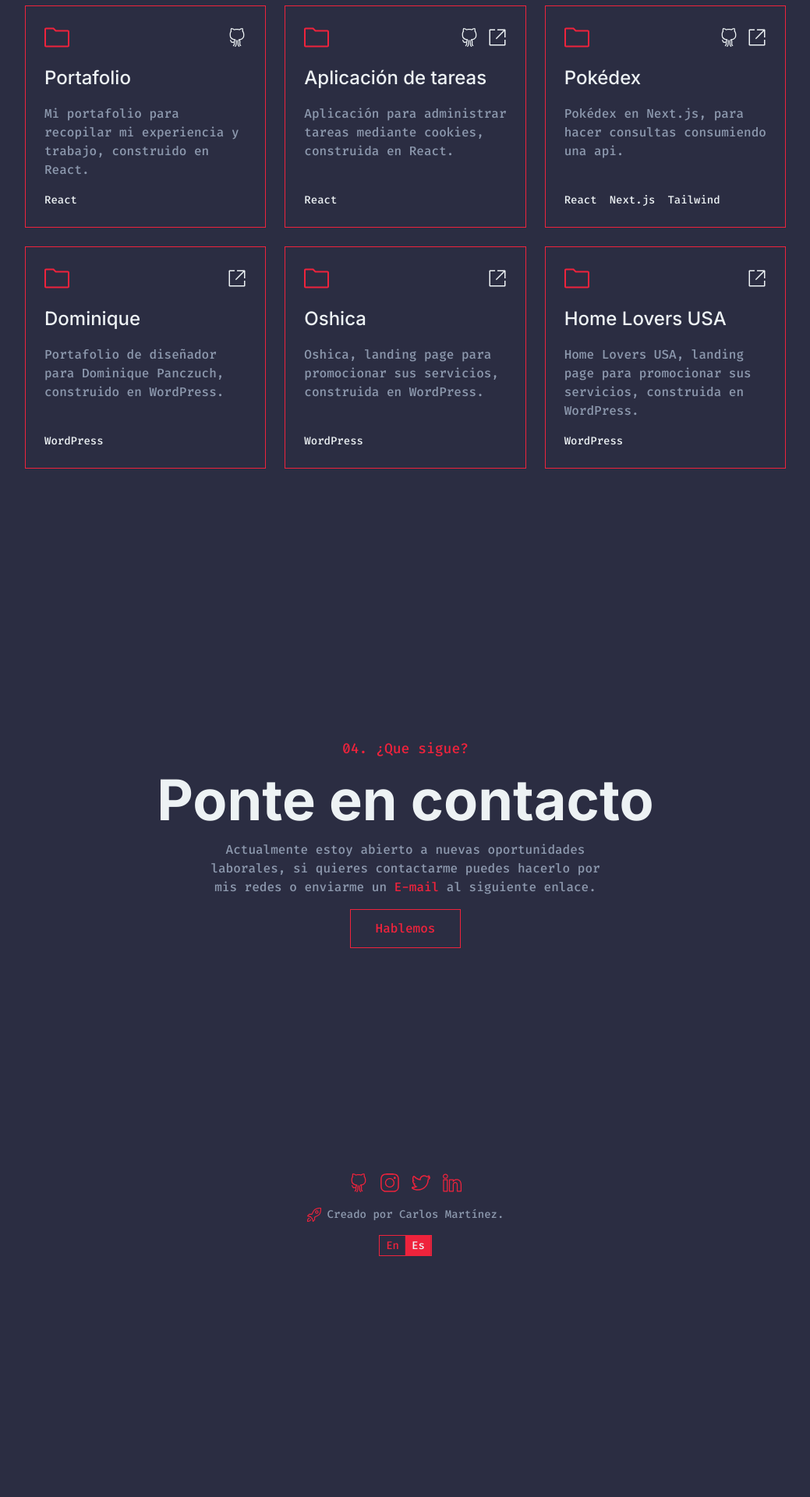
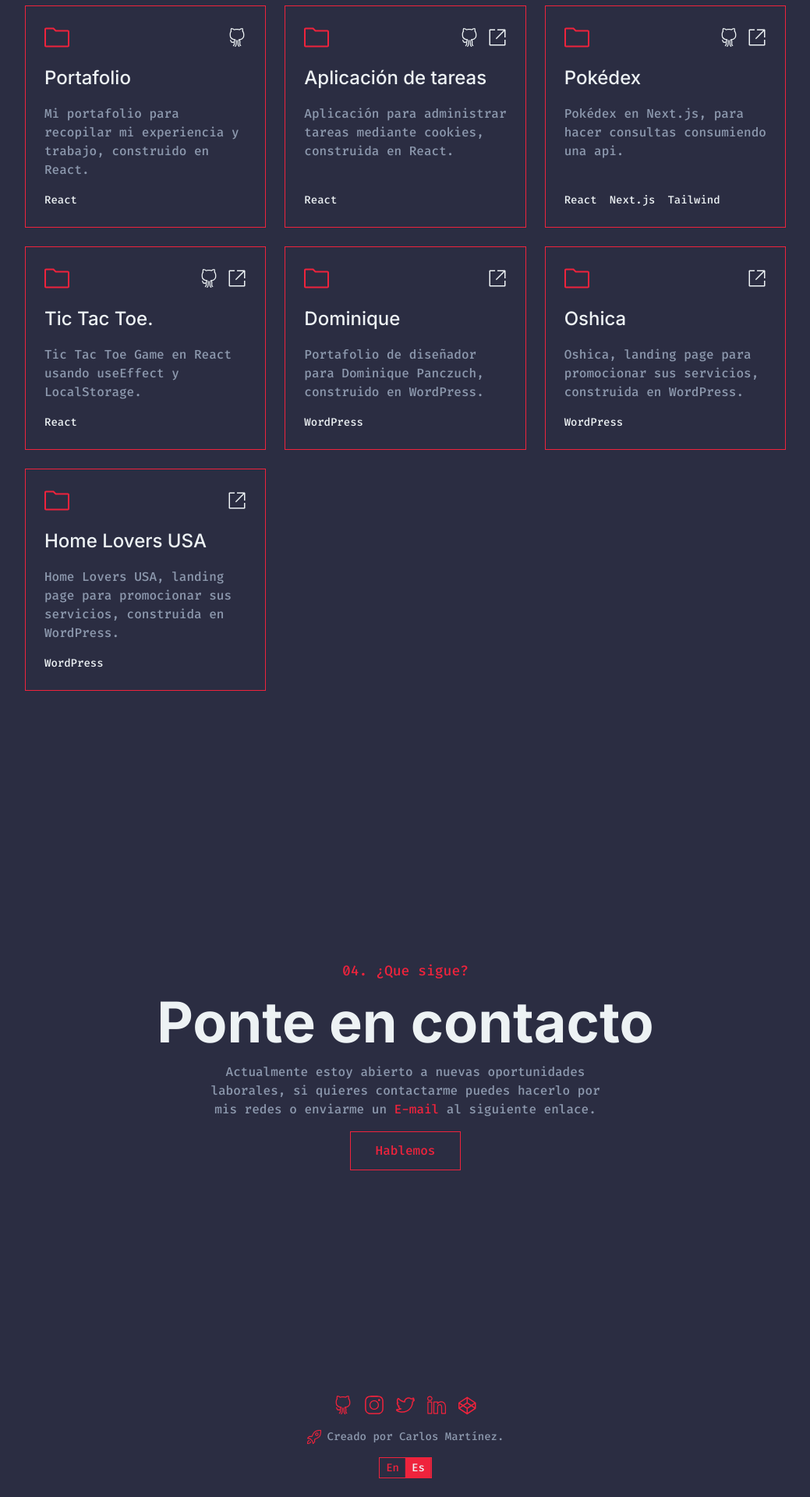
Before and after one commit to carlosamarto/portfolio, a React (Vite) app: page / in a window 1280 px wide. Shown: the part 1772-3692 px from the top of the page at 78% size, without its empty margins (120-1159 px from the left). Before the commit the page ends 3407 px from the top, so only its background shows below. Built offline with nearby package versions, Linux system fonts and the light colour scheme.

Commit message:
Update/WPI: New Social and Project Upd

```diff
--- a/src/Components/SocialBar/index.jsx
+++ b/src/Components/SocialBar/index.jsx
@@ -1,6 +1,7 @@
 import "./SocialBar.css";
 import { useContext } from "react";
 import { Context } from "../../Context";
+import { ImCodepen } from "react-icons/im";
 import { SlSocialGithub, SlSocialInstagram, SlSocialTwitter, SlSocialLinkedin } from "react-icons/sl";
 
 function SocialBar({ links }) {
@@ -38,6 +39,10 @@ function SocialBar({ links }) {
 				>
 					<SlSocialLinkedin size="2.4rem" className="social__icon" />
 				</a>
+
+				<a href={links.codepen} aria-label="codepen" target="_blank" rel="noopener noreferrer" className="social__link">
+					<ImCodepen size="2.4rem" className="social__icon" />
+				</a>
 			</div>
 		</>
 	);
--- a/src/Mocks/index.js
+++ b/src/Mocks/index.js
@@ -58,6 +58,13 @@ export const content = {
 					technologies: ["React", "Next.js", "Tailwind"],
 				},
 				{
+					website: "https://tic-tac-toe-five-rosy.vercel.app/",
+					github: "https://github.com/carlosmrtzor/tic-tac-toe",
+					title: "Tic Tac Toe.",
+					description: "Tic Tac Toe Game in React using useEffect and LocalStorage.",
+					technologies: ["React"],
+				},
+				{
 					website: "https://dominiquepanczuch.com/",
 					title: "Dominique",
 					description: "Designer Portfolio for Dominique Panczuch built on WordPress.",
@@ -91,6 +98,7 @@ export const content = {
 				instagram: "https://www.instagram.com/devilsncry3/",
 				twitter: "https://twitter.com/devilsncry3",
 				linkedin: "https://www.linkedin.com/in/carlosmrtzo/",
+				codepen: "https://codepen.io/carlosmrtzo",
 			},
 			langEn: "en",
 			langEs: "es",
@@ -156,6 +164,13 @@ export const content = {
 					technologies: ["React", "Next.js", "Tailwind"],
 				},
 				{
+					website: "https://tic-tac-toe-five-rosy.vercel.app/",
+					github: "https://github.com/carlosmrtzor/tic-tac-toe",
+					title: "Tic Tac Toe.",
+					description: "Tic Tac Toe Game en React usando useEffect y LocalStorage.",
+					technologies: ["React"],
+				},
+				{
 					website: "https://dominiquepanczuch.com/",
 					title: "Dominique",
 					description: "Portafolio de diseñador para Dominique Panczuch, construido en WordPress.",
@@ -189,6 +204,7 @@ export const content = {
 				instagram: "https://www.instagram.com/devilsncry3/",
 				twitter: "https://twitter.com/devilsncry3",
 				linkedin: "https://www.linkedin.com/in/carlosmrtzo/",
+				codepen: "https://codepen.io/carlosmrtzo",
 			},
 			langEn: "en",
 			langEs: "es",
```
